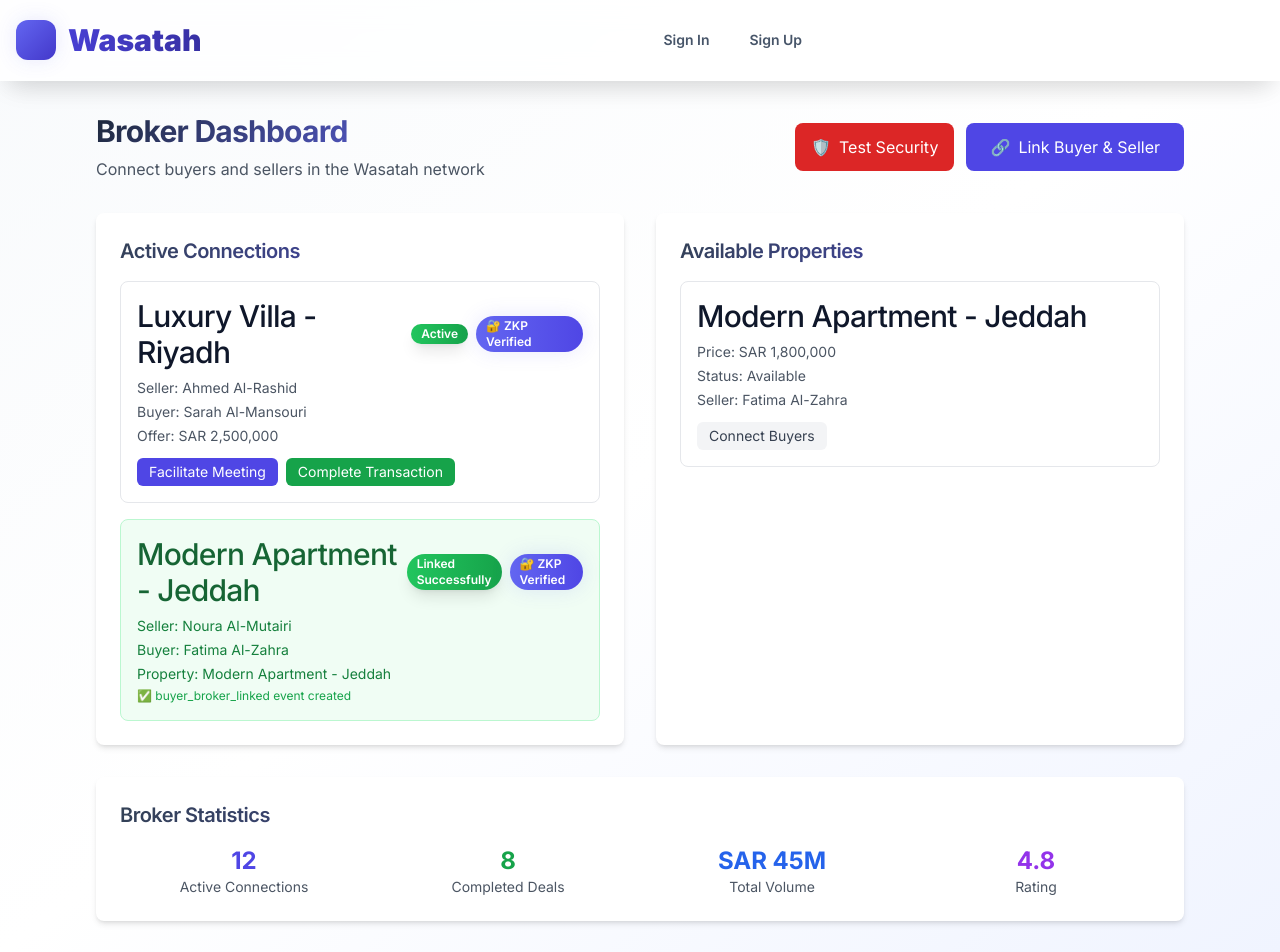
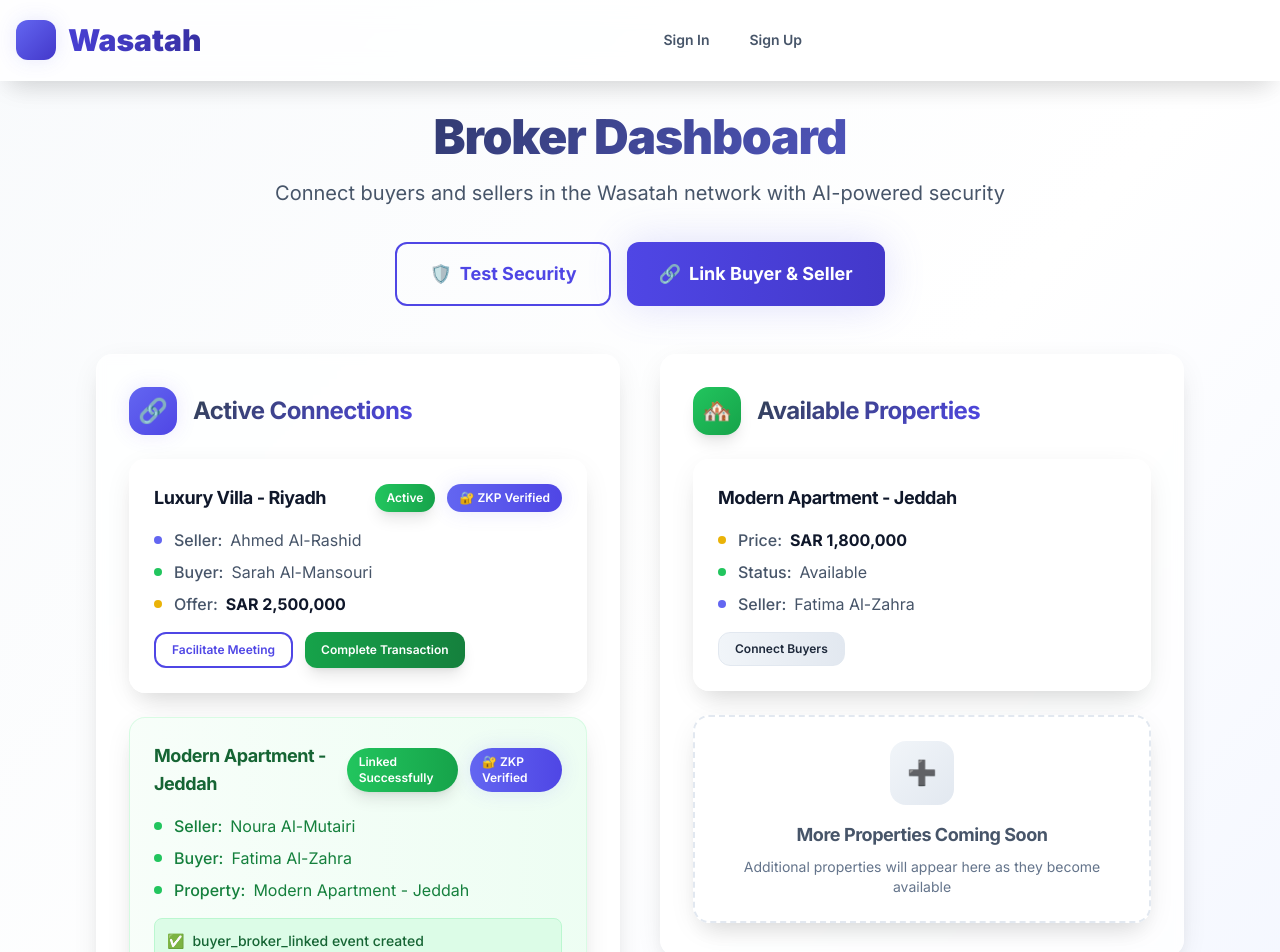
Before and after one commit to ishahzaibhaider/wasatah-poc, a React (Vite) app in the folder wasatah-poc/apps/web/: page /broker in a window 1280 px wide. Shown: the top 952 px of the page. Built offline with nearby package versions, Linux system fonts and the light colour scheme.

Commit message:
UI colors + bars

```diff
--- a/wasatah-poc/apps/web/src/pages/BrokerPage.tsx
+++ b/wasatah-poc/apps/web/src/pages/BrokerPage.tsx
@@ -4,7 +4,7 @@
 import { createPseudoSignature } from '../utils/crypto';
 import { isReadonlyMode } from '../utils/api';
 import Notification from '../components/Notification';
-import Badge from '../components/ui/Badge';
+import { Card, CardBody } from '../components/ui/Card';
 
 const BrokerPage = () => {
   const [showLinkModal, setShowLinkModal] = useState(false);
@@ -166,60 +166,83 @@
   };
 
   return (
-    <div className="max-w-6xl mx-auto">
-      <div className="mb-8 flex justify-between items-center">
-        <div>
-          <h1 className="text-3xl font-bold text-gray-900 mb-2">Broker Dashboard</h1>
-          <p className="text-gray-600">Connect buyers and sellers in the Wasatah network</p>
+    <div className="max-w-7xl mx-auto">
+      {/* Header Section */}
+      <div className="mb-12">
+        <div className="text-center mb-8">
+          <h1 className="text-5xl font-black mb-4">Broker Dashboard</h1>
+          <p className="text-xl text-secondary-600 max-w-3xl mx-auto leading-relaxed">
+            Connect buyers and sellers in the Wasatah network with AI-powered security
+          </p>
         </div>
-        <div className="flex space-x-3">
+
+        <div className="flex flex-col sm:flex-row gap-4 justify-center">
           {!isReadonlyMode() && (
             <button
               onClick={handleTestImpersonation}
-              className="px-4 py-2 bg-red-600 text-white rounded-lg hover:bg-red-700 transition-colors flex items-center space-x-2"
+              className="btn btn-outline btn-lg px-8 py-4 text-lg font-bold"
             >
-              <span>🛡️</span>
-              <span>Test Security</span>
+              <span className="mr-2">🛡️</span>
+              Test Security
             </button>
           )}
           {!isReadonlyMode() && (
             <button
               onClick={() => setShowLinkModal(true)}
-              className="px-6 py-3 bg-primary-600 text-white rounded-lg hover:bg-primary-700 transition-colors flex items-center space-x-2"
+              className="btn btn-primary btn-lg px-8 py-4 text-lg font-bold shadow-glow-lg"
             >
-              <span>🔗</span>
-              <span>Link Buyer & Seller</span>
+              <span className="mr-2">🔗</span>
+              Link Buyer & Seller
             </button>
           )}
         </div>
       </div>
 
-      <div className="grid lg:grid-cols-2 gap-8">
+      <div className="grid lg:grid-cols-2 gap-10">
         {/* Active Connections */}
-        <div className="bg-white rounded-lg shadow-md p-6">
-          <h2 className="text-xl font-semibold mb-4">Active Connections</h2>
-          <div className="space-y-4">
-            <div className="border border-gray-200 rounded-lg p-4">
-              <div className="flex items-center justify-between mb-2">
-                <h3 className="font-medium">Luxury Villa - Riyadh</h3>
-                <div className="flex items-center space-x-2">
-                  <Badge variant="success">Active</Badge>
-                  <Badge variant="primary">🔐 ZKP Verified</Badge>
+        <Card className="h-fit">
+          <CardBody className="p-8">
+            <div className="flex items-center mb-6">
+              <div className="h-12 w-12 bg-gradient-to-br from-primary-500 to-primary-600 rounded-2xl flex items-center justify-center mr-4 shadow-glow">
+                <span className="text-2xl">🔗</span>
+              </div>
+              <h2 className="text-2xl font-bold text-secondary-900">Active Connections</h2>
+            </div>
+
+            <div className="space-y-6">
+              <div className="interactive-card p-6 group">
+                <div className="flex items-center justify-between mb-4">
+                  <h3 className="text-lg font-bold text-secondary-900">Luxury Villa - Riyadh</h3>
+                  <div className="flex items-center space-x-3">
+                    <span className="badge badge-success">Active</span>
+                    <span className="badge badge-primary">🔐 ZKP Verified</span>
                   </div>
                 </div>
-              <div className="text-sm text-gray-600 space-y-1">
-                <p>Seller: Ahmed Al-Rashid</p>
-                <p>Buyer: Sarah Al-Mansouri</p>
-                <p>Offer: SAR 2,500,000</p>
+                <div className="space-y-2 mb-4">
+                  <div className="flex items-center text-secondary-600">
+                    <span className="w-2 h-2 bg-primary-500 rounded-full mr-3"></span>
+                    <span className="font-medium">Seller:</span>
+                    <span className="ml-2">Ahmed Al-Rashid</span>
                   </div>
-              <div className="mt-3 flex space-x-2">
-                <button className="px-3 py-1 bg-primary-600 text-white text-sm rounded-md hover:bg-primary-700">
+                  <div className="flex items-center text-secondary-600">
+                    <span className="w-2 h-2 bg-success-500 rounded-full mr-3"></span>
+                    <span className="font-medium">Buyer:</span>
+                    <span className="ml-2">Sarah Al-Mansouri</span>
+                  </div>
+                  <div className="flex items-center text-secondary-600">
+                    <span className="w-2 h-2 bg-accent-500 rounded-full mr-3"></span>
+                    <span className="font-medium">Offer:</span>
+                    <span className="ml-2 font-bold text-secondary-900">SAR 2,500,000</span>
+              </div>
+              </div>
+                <div className="flex gap-3">
+                  <button className="btn btn-outline btn-sm">
                   Facilitate Meeting
                 </button>
                 {!isReadonlyMode() && (
                   <button
                     onClick={() => handleCompleteTransaction('conn_001', 'buyer_001', 'seller_001', 'prop_001', 2500000)}
-                    className="px-3 py-1 bg-green-600 text-white text-sm rounded-md hover:bg-green-700"
+                      className="btn btn-success btn-sm"
                   >
                     Complete Transaction
                   </button>
@@ -228,83 +251,156 @@
             </div>
 
             {/* Success state example */}
-            <div className="border border-green-200 bg-green-50 rounded-lg p-4">
-              <div className="flex items-center justify-between mb-2">
-                <h3 className="font-medium text-green-800">Modern Apartment - Jeddah</h3>
-                <div className="flex items-center space-x-2">
-                  <Badge variant="success">Linked Successfully</Badge>
-                  <Badge variant="primary">🔐 ZKP Verified</Badge>
+              <div className="interactive-card p-6 bg-gradient-to-r from-success-50/50 to-success-100/50 border-success-200/50">
+                <div className="flex items-center justify-between mb-4">
+                  <h3 className="text-lg font-bold text-success-800">Modern Apartment - Jeddah</h3>
+                  <div className="flex items-center space-x-3">
+                    <span className="badge badge-success">Linked Successfully</span>
+                    <span className="badge badge-primary">🔐 ZKP Verified</span>
                   </div>
                 </div>
-              <div className="text-sm text-green-700 space-y-1">
-                <p>Seller: Noura Al-Mutairi</p>
-                <p>Buyer: Fatima Al-Zahra</p>
-                <p>Property: Modern Apartment - Jeddah</p>
-                <p className="text-xs text-green-600 mt-2">✅ buyer_broker_linked event created</p>
+                <div className="space-y-2 mb-4">
+                  <div className="flex items-center text-success-700">
+                    <span className="w-2 h-2 bg-success-500 rounded-full mr-3"></span>
+                    <span className="font-medium">Seller:</span>
+                    <span className="ml-2">Noura Al-Mutairi</span>
+                  </div>
+                  <div className="flex items-center text-success-700">
+                    <span className="w-2 h-2 bg-success-500 rounded-full mr-3"></span>
+                    <span className="font-medium">Buyer:</span>
+                    <span className="ml-2">Fatima Al-Zahra</span>
+                  </div>
+                  <div className="flex items-center text-success-700">
+                    <span className="w-2 h-2 bg-success-500 rounded-full mr-3"></span>
+                    <span className="font-medium">Property:</span>
+                    <span className="ml-2">Modern Apartment - Jeddah</span>
+                  </div>
+                </div>
+                <div className="bg-success-100 rounded-lg p-3 border border-success-200">
+                  <p className="text-sm text-success-800 font-medium flex items-center">
+                    <span className="mr-2">✅</span>
+                    buyer_broker_linked event created
+                  </p>
                 </div>
               </div>
             </div>
+          </CardBody>
+        </Card>
+
+        {/* Available Properties */}
+        <Card className="h-fit">
+          <CardBody className="p-8">
+            <div className="flex items-center mb-6">
+              <div className="h-12 w-12 bg-gradient-to-br from-success-500 to-success-600 rounded-2xl flex items-center justify-center mr-4 shadow-lg">
+                <span className="text-2xl">🏘️</span>
+              </div>
+              <h2 className="text-2xl font-bold text-secondary-900">Available Properties</h2>
             </div>
 
-        {/* Available Properties */}
-        <div className="bg-white rounded-lg shadow-md p-6">
-          <h2 className="text-xl font-semibold mb-4">Available Properties</h2>
-          <div className="space-y-4">
-            <div className="border border-gray-200 rounded-lg p-4">
-              <h3 className="font-medium mb-2">Modern Apartment - Jeddah</h3>
-              <div className="text-sm text-gray-600 space-y-1">
-                <p>Price: SAR 1,800,000</p>
-                <p>Status: Available</p>
-                <p>Seller: Fatima Al-Zahra</p>
+            <div className="space-y-6">
+              <div className="interactive-card p-6 group">
+                <h3 className="text-lg font-bold text-secondary-900 mb-4">Modern Apartment - Jeddah</h3>
+                <div className="space-y-2 mb-4">
+                  <div className="flex items-center text-secondary-600">
+                    <span className="w-2 h-2 bg-accent-500 rounded-full mr-3"></span>
+                    <span className="font-medium">Price:</span>
+                    <span className="ml-2 font-bold text-secondary-900">SAR 1,800,000</span>
                   </div>
-              <div className="mt-3">
-                <button className="px-3 py-1 bg-gray-100 text-gray-700 text-sm rounded-md hover:bg-gray-200">
+                  <div className="flex items-center text-secondary-600">
+                    <span className="w-2 h-2 bg-success-500 rounded-full mr-3"></span>
+                    <span className="font-medium">Status:</span>
+                    <span className="ml-2">Available</span>
+                  </div>
+                  <div className="flex items-center text-secondary-600">
+                    <span className="w-2 h-2 bg-primary-500 rounded-full mr-3"></span>
+                    <span className="font-medium">Seller:</span>
+                    <span className="ml-2">Fatima Al-Zahra</span>
+                  </div>
+                </div>
+                <button className="btn btn-secondary btn-sm">
                   Connect Buyers
                 </button>
               </div>
+
+              {/* Empty state for more properties */}
+              <div className="interactive-card p-6 border-2 border-dashed border-secondary-200 text-center group hover:border-primary-300 transition-colors">
+                <div className="h-16 w-16 bg-gradient-to-br from-secondary-100 to-secondary-200 rounded-2xl flex items-center justify-center mx-auto mb-4 group-hover:from-primary-100 group-hover:to-primary-200 transition-all duration-300">
+                  <span className="text-2xl text-secondary-400 group-hover:text-primary-500">➕</span>
+            </div>
+                <h3 className="text-lg font-bold text-secondary-600 mb-2">More Properties Coming Soon</h3>
+                <p className="text-sm text-secondary-500">Additional properties will appear here as they become available</p>
           </div>
         </div>
-        </div>
+          </CardBody>
+        </Card>
       </div>
 
       {/* Broker Stats */}
-      <div className="mt-8 bg-white rounded-lg shadow-md p-6">
-        <h2 className="text-xl font-semibold mb-4">Broker Statistics</h2>
-        <div className="grid md:grid-cols-4 gap-4">
-          <div className="text-center">
-            <div className="text-2xl font-bold text-primary-600">12</div>
-            <div className="text-sm text-gray-600">Active Connections</div>
+      <Card className="mt-12">
+        <CardBody className="p-8">
+          <div className="text-center mb-8">
+            <h2 className="text-3xl font-bold text-secondary-900 mb-2">Broker Statistics</h2>
+            <p className="text-secondary-600">Your performance metrics and achievements</p>
           </div>
-          <div className="text-center">
-            <div className="text-2xl font-bold text-green-600">8</div>
-            <div className="text-sm text-gray-600">Completed Deals</div>
+
+          <div className="grid lg:grid-cols-4 gap-8">
+            <div className="text-center group">
+              <div className="h-20 w-20 bg-gradient-to-br from-primary-500 to-primary-600 rounded-3xl flex items-center justify-center mx-auto mb-4 shadow-glow group-hover:shadow-glow-lg transition-all duration-300">
+                <span className="text-3xl text-white">🔗</span>
               </div>
-          <div className="text-center">
-            <div className="text-2xl font-bold text-blue-600">SAR 45M</div>
-            <div className="text-sm text-gray-600">Total Volume</div>
+              <div className="text-4xl font-black text-primary-600 mb-2">12</div>
+              <div className="text-sm font-semibold text-secondary-600">Active Connections</div>
           </div>
-          <div className="text-center">
-            <div className="text-2xl font-bold text-purple-600">4.8</div>
-            <div className="text-sm text-gray-600">Rating</div>
+
+            <div className="text-center group">
+              <div className="h-20 w-20 bg-gradient-to-br from-success-500 to-success-600 rounded-3xl flex items-center justify-center mx-auto mb-4 shadow-lg group-hover:shadow-glow transition-all duration-300">
+                <span className="text-3xl text-white">✅</span>
+          </div>
+              <div className="text-4xl font-black text-success-600 mb-2">8</div>
+              <div className="text-sm font-semibold text-secondary-600">Completed Deals</div>
+          </div>
+
+            <div className="text-center group">
+              <div className="h-20 w-20 bg-gradient-to-br from-accent-500 to-accent-600 rounded-3xl flex items-center justify-center mx-auto mb-4 shadow-lg group-hover:shadow-glow transition-all duration-300">
+                <span className="text-3xl text-white">💰</span>
+        </div>
+              <div className="text-4xl font-black text-accent-600 mb-2">SAR 45M</div>
+              <div className="text-sm font-semibold text-secondary-600">Total Volume</div>
+      </div>
+
+            <div className="text-center group">
+              <div className="h-20 w-20 bg-gradient-to-br from-luxury-500 to-luxury-600 rounded-3xl flex items-center justify-center mx-auto mb-4 shadow-lg group-hover:shadow-glow transition-all duration-300">
+                <span className="text-3xl text-white">⭐</span>
+              </div>
+              <div className="text-4xl font-black text-luxury-600 mb-2">4.8</div>
+              <div className="text-sm font-semibold text-secondary-600">Rating</div>
             </div>
           </div>
-      </div>
+        </CardBody>
+      </Card>
 
       {/* Link Buyer & Seller Modal */}
       {showLinkModal && (
-        <div className="fixed inset-0 bg-black bg-opacity-50 flex items-center justify-center z-50">
-          <div className="bg-white rounded-lg p-6 w-full max-w-md mx-4">
-            <h3 className="text-xl font-semibold mb-4">Link Buyer & Seller</h3>
+        <div className="fixed inset-0 bg-black/50 backdrop-blur-sm flex items-center justify-center z-50 p-4">
+          <Card className="w-full max-w-lg animate-scale-in">
+            <CardBody className="p-8">
+              <div className="text-center mb-6">
+                <div className="h-16 w-16 bg-gradient-to-br from-primary-500 to-primary-600 rounded-2xl flex items-center justify-center mx-auto mb-4 shadow-glow">
+                  <span className="text-3xl">🔗</span>
+                </div>
+                <h3 className="text-2xl font-bold text-secondary-900 mb-2">Link Buyer & Seller</h3>
+                <p className="text-secondary-600">Connect parties for a property transaction</p>
+              </div>
 
-            <div className="space-y-4">
+              <div className="space-y-6">
                 <div>
-                <label className="block text-sm font-medium text-gray-700 mb-2">
+                  <label className="form-label">
                     Select Buyer
                   </label>
                   <select
                     value={selectedBuyer}
                     onChange={(e) => setSelectedBuyer(e.target.value)}
-                  className="w-full px-3 py-2 border border-gray-300 rounded-md focus:outline-none focus:ring-2 focus:ring-primary-500"
+                    className="form-input"
                   >
                     <option value="">Choose a buyer...</option>
                     {mockBuyers.map((buyer) => (
@@ -316,13 +412,13 @@
                 </div>
 
                 <div>
-                <label className="block text-sm font-medium text-gray-700 mb-2">
+                  <label className="form-label">
                     Select Seller
                   </label>
                   <select
                     value={selectedSeller}
                     onChange={(e) => setSelectedSeller(e.target.value)}
-                  className="w-full px-3 py-2 border border-gray-300 rounded-md focus:outline-none focus:ring-2 focus:ring-primary-500"
+                    className="form-input"
                   >
                     <option value="">Choose a seller...</option>
                     {mockSellers.map((seller) => (
@@ -334,13 +430,13 @@
                 </div>
 
                 <div>
-                <label className="block text-sm font-medium text-gray-700 mb-2">
+                  <label className="form-label">
                     Select Property
                   </label>
                   <select
                     value={selectedProperty}
                     onChange={(e) => setSelectedProperty(e.target.value)}
-                  className="w-full px-3 py-2 border border-gray-300 rounded-md focus:outline-none focus:ring-2 focus:ring-primary-500"
+                    className="form-input"
                   >
                     <option value="">Choose a property...</option>
                     {mockProperties.map((property) => (
@@ -352,10 +448,10 @@
                 </div>
               </div>
 
-            <div className="flex justify-end space-x-3 mt-6">
+              <div className="flex gap-4 mt-8">
                 <button
                   onClick={() => setShowLinkModal(false)}
-                className="px-4 py-2 text-gray-600 hover:text-gray-800"
+                  className="btn btn-ghost flex-1"
                   disabled={isLinking}
                 >
                   Cancel
@@ -363,25 +459,23 @@
                 <button
                   onClick={handleLinkBuyerSeller}
                   disabled={isLinking || !selectedBuyer || !selectedSeller || !selectedProperty}
-                className="px-4 py-2 bg-primary-600 text-white rounded-md hover:bg-primary-700 disabled:opacity-50 disabled:cursor-not-allowed flex items-center space-x-2"
+                  className="btn btn-primary flex-1"
                 >
                   {isLinking ? (
                     <>
-                    <svg className="animate-spin h-4 w-4" fill="none" viewBox="0 0 24 24">
-                      <circle className="opacity-25" cx="12" cy="12" r="10" stroke="currentColor" strokeWidth="4"></circle>
-                      <path className="opacity-75" fill="currentColor" d="M4 12a8 8 0 018-8V0C5.373 0 0 5.373 0 12h4zm2 5.291A7.962 7.962 0 014 12H0c0 3.042 1.135 5.824 3 7.938l3-2.647z"></path>
-                    </svg>
+                      <div className="loading-spinner h-4 w-4 mr-2"></div>
                       <span>Linking...</span>
                     </>
                   ) : (
                     <>
-                    <span>🔗</span>
+                      <span className="mr-2">🔗</span>
                       <span>Link & Create Event</span>
                     </>
                   )}
                 </button>
               </div>
-          </div>
+            </CardBody>
+          </Card>
         </div>
       )}
 
```
Lines whose indentation alone changed are shown as unchanged.
